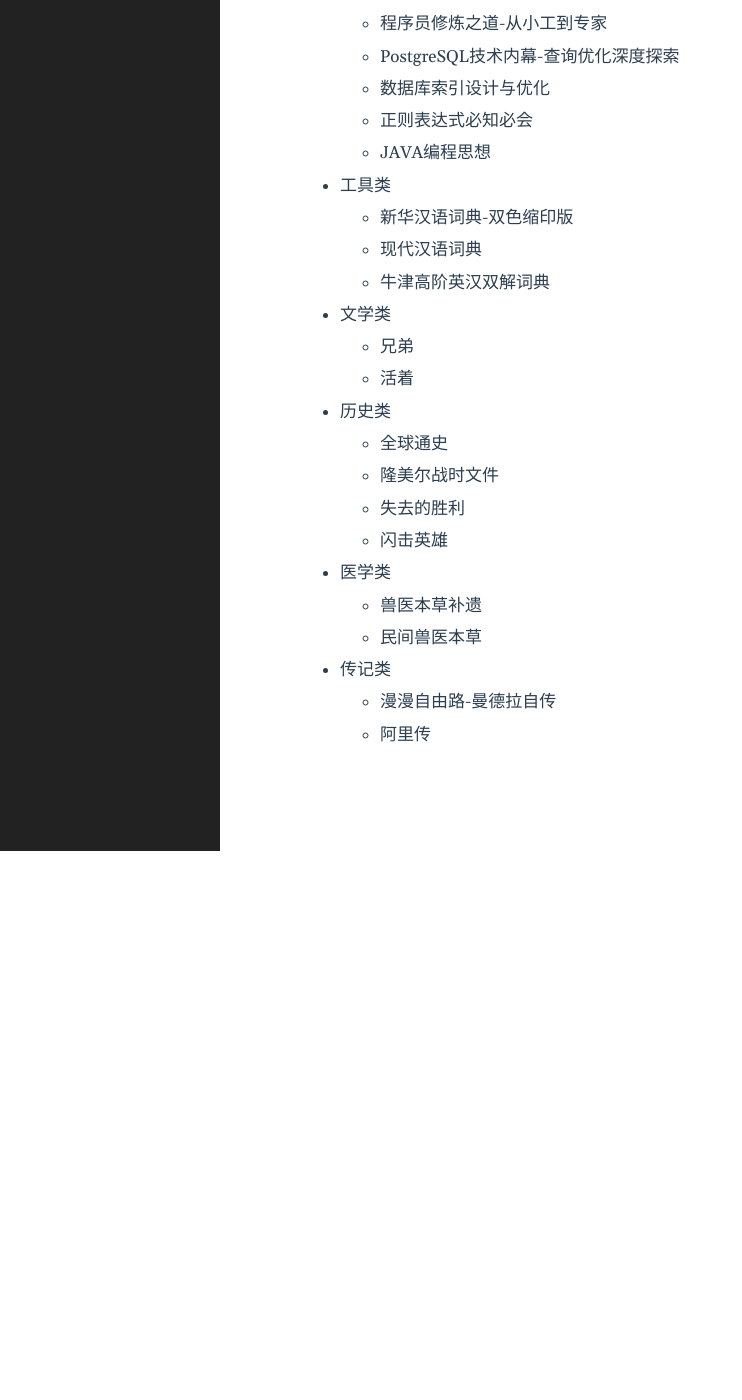
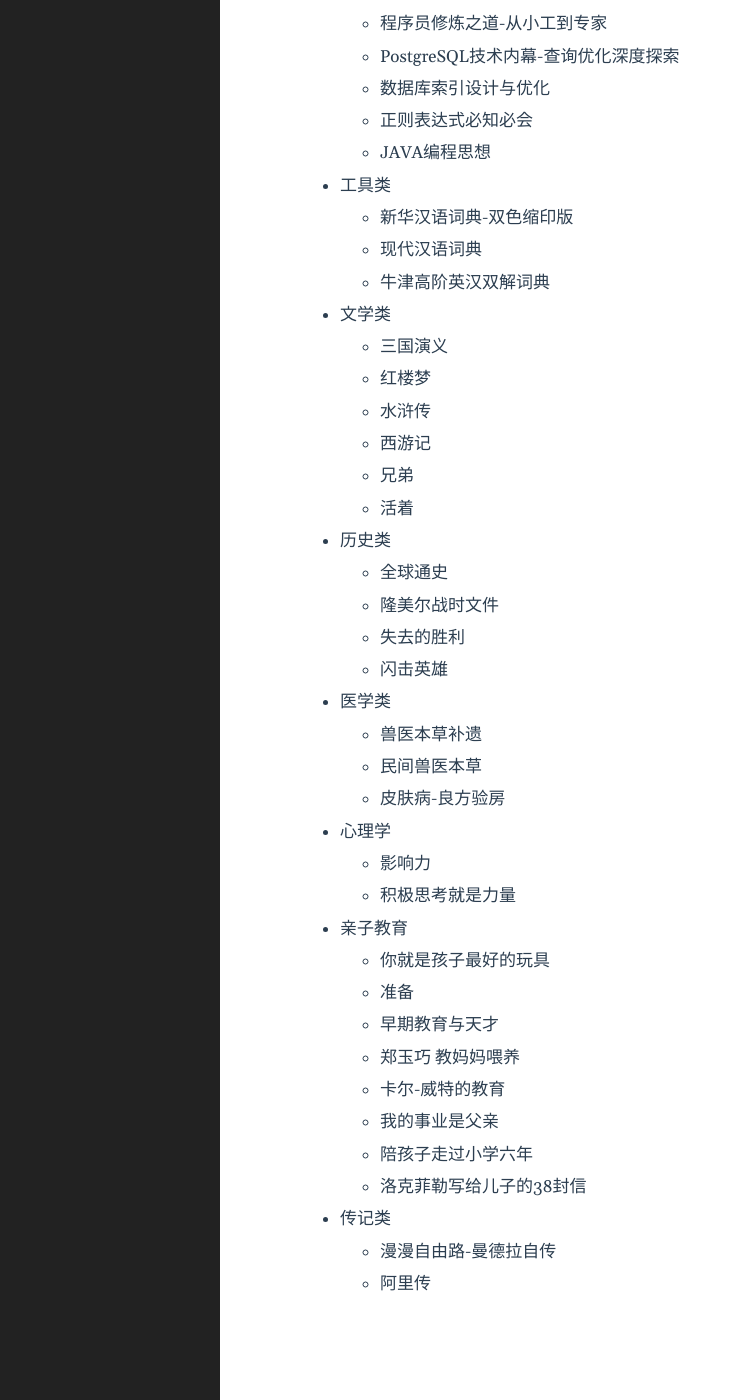
Before and after one commit to yejinp/yejinp.github.io, a Jekyll site: the page built from _posts/2022-10-16-我的书籍.markdown, in a window 1280 px wide and 1400 px high, scrolled down 1309 px. Shown: the whole window, without its empty margins (0-742 px from the left). Built offline with Jekyll 4.4.1, drawn with Linux system fonts in a browser that asks for light colours; before the commit the page ends 2160 px from its top, so only the background shows below that; some of the changed text lies outside the part shown.

Commit message:
add books

```diff
--- a/_posts/2022-10-16-我的书籍.markdown
+++ b/_posts/2022-10-16-我的书籍.markdown
@@ -23,7 +23,7 @@
 
   - C专家编程
 
-  - 深入理解Linux内核
+  - 深入理解Linux内核（第三版）
 
   - 深入理解计算机系统（第三版）
 
@@ -95,6 +95,14 @@
 
 * 文学类
 
+  - 三国演义
+
+  - 红楼梦
+
+  - 水浒传
+
+  - 西游记
+
   - 兄弟
 
   - 活着
@@ -115,6 +123,33 @@
 
   - 民间兽医本草
 
+  - 皮肤病-良方验房
+
+* 心理学
+
+  - 影响力
+
+  - 积极思考就是力量
+
+* 亲子教育
+
+  - 你就是孩子最好的玩具
+
+  - 准备
+
+  - 早期教育与天才
+
+  - 郑玉巧 教妈妈喂养
+
+  - 卡尔-威特的教育
+
+  - 我的事业是父亲
+
+  - 陪孩子走过小学六年
+
+  - 洛克菲勒写给儿子的38封信
+
+
 * 传记类
 
   - 漫漫自由路-曼德拉自传
```
Also changed, not shown: other parts of _posts/2022-10-16-我的书籍.markdown (+1 -1 lines).
